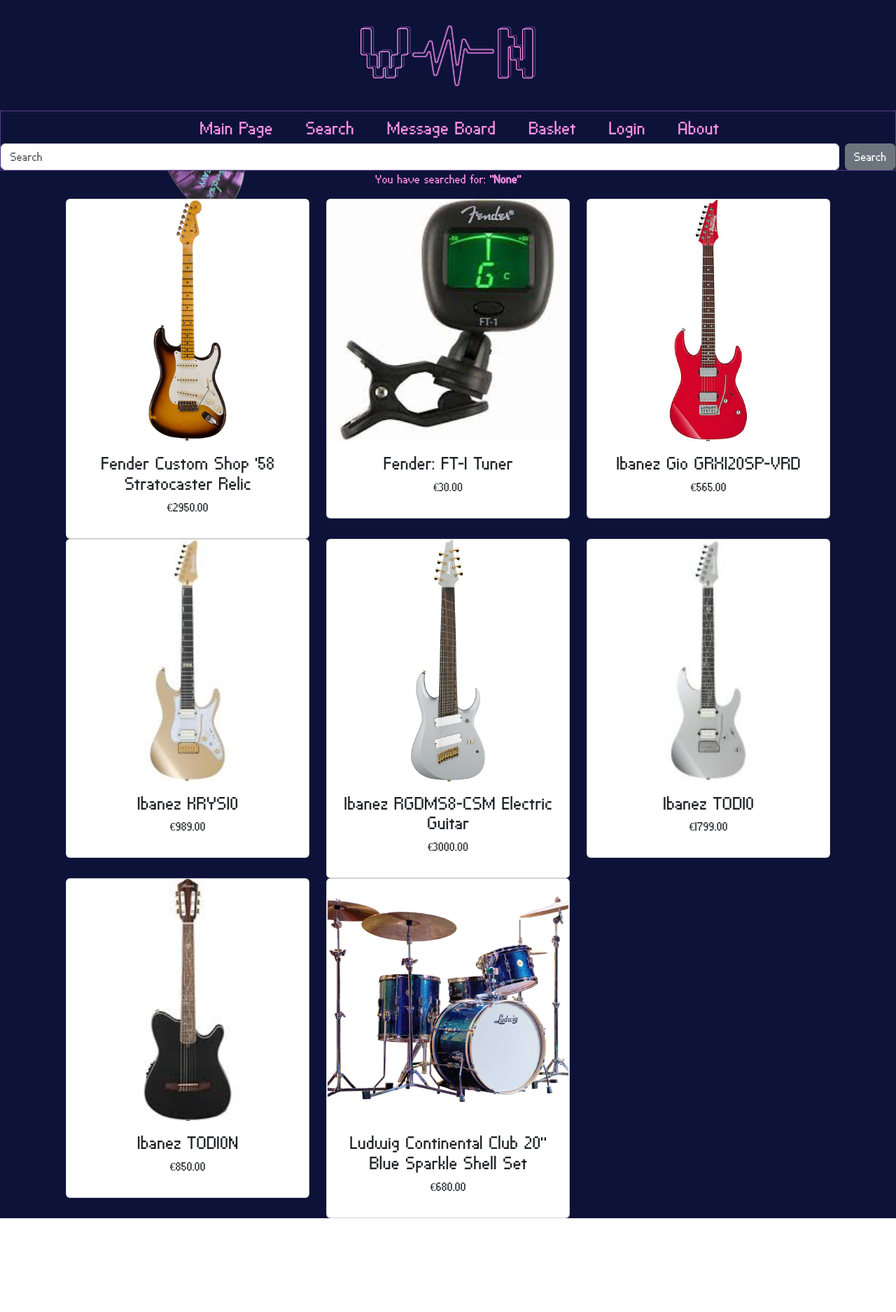
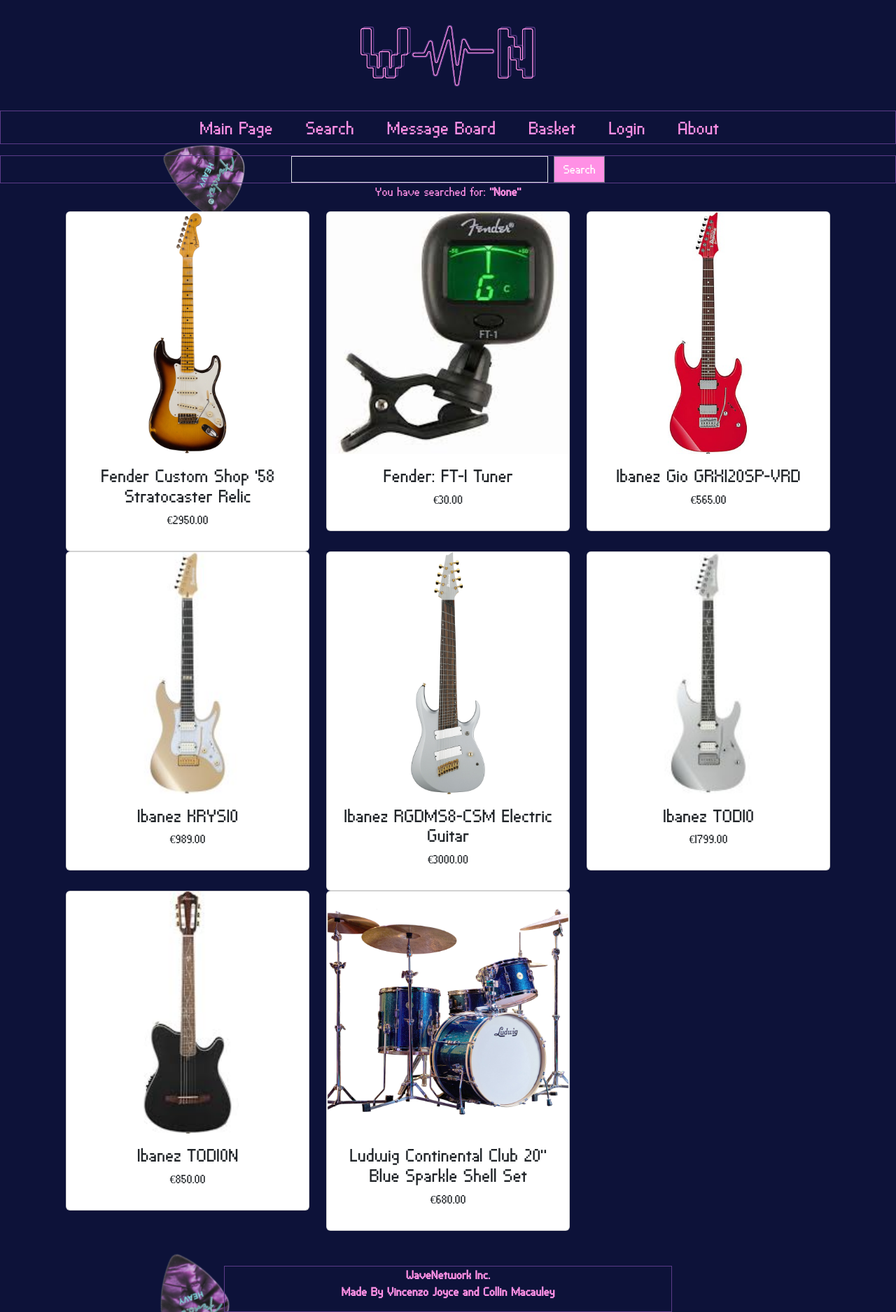
Before and after one commit to jkvince/django-instruments, a Django app: page /search/ in a window 1280 px wide. Shown: the whole page at 70% size. Before the commit the page ends 1741 px from the top, so only its background shows below. Run offline with Django 4.2, Linux system fonts and the light colour scheme; data comes from the database, SQL or seed files in the repository; both versions use the stored data as it was after the commit.

Commit message:
added footer, added comments, message board almost finished, improved styling, updated models image, updated search bar

```diff
--- a/accounts/templates/registration/signup.html
+++ b/accounts/templates/registration/signup.html
@@ -16,7 +16,8 @@
   {% if not form.is_valid %}
   <div class="mx-auto">
     <h1 class="my_title text-center">Create a new account</h1>
-    <div class="col-9 col-sm-9 col-md-6 col-lg-5 mx-auto bg-light text-center">
+    <div class="col-9 col-sm-9 col-md-6 col-lg-5 mx-auto bg-light text-center"
+      style="width: 75%;">
       <p>Enter the following information to create a new account.</p>
       <form method="post">
         <p>{{ form | crispy }}</p>
--- a/messageboard/templates/post_list.html
+++ b/messageboard/templates/post_list.html
@@ -10,9 +10,10 @@
 <div class="post">
     <article>
 
-        {% for post in post_detail %}
+        {% for post in post_list %}
             <div class="post-entry">
-                <h2><a href="{% url 'post_detail' post.pk %}">{{ post.title }}</a></h2>
+                <h2><a href="{{ post.get_absolute_url }}">{{ post.title }}</a> - {{ post.author }}</h2>
+                <p>{{ post.date }}</p>
             </div>
         {% endfor %}
 
--- a/search_app/templates/search.html
+++ b/search_app/templates/search.html
@@ -7,14 +7,16 @@
 Search - Wave Network
 {% endblock %}
 {% block content %}
+
+{% include 'search_bar.html' %}
+
 <div>
     <p class="text-center my_search_text">You have searched for: <b>"{{ query }}"</b></p>
 </div>
 <div class="container">
     <div class="row mx-auto">
         {% for product in product_list %}
-        <div class="my_bottom_margin col-9 col-sm-12 col-md-4 col-md-
-12 col-lg-4">
+        <div class="my_bottom_margin col-9 col-sm-12 col-md-4 col-md-12 col-lg-4">
             <div class="card text-center" style="min-width: 18rem;">
                 <a href="{% url 'shop:product_detail' product.category.slug product.slug %}"><img class="card-img-top my_image" src="{{product.image.url}}"
                         alt="{{product.name}}"></a>
--- /dev/null
+++ b/search_app/templates/search_bar.html
@@ -0,0 +1,10 @@
+{% load static %}
+<div class="wirebox">
+    <form class="d-flex" action="{% url 'search_app:searchResult' %}" method="get" style="width: 35%; margin: auto;">
+        <input class="form-control me-2" type="search" placeholder="" aria-label="Search" name="q"
+            style="background-color: #0d1239; color: #ff90e5; border-radius: 0;">
+        <button class="btn btn-secondary my-2 my-sm-0" type="submit"
+            style="background-color: #ff90e5; border-radius: 0;">Search
+        </button>
+      </form>
+</div>
--- a/shop/templates/base.html
+++ b/shop/templates/base.html
@@ -19,6 +19,8 @@
     {% block content %}
     {% endblock %}
 
+    {% include 'footer.html' %}
+
 </body>
 
 <script src="{% static 'javascript/script.js' %}"></script>
--- /dev/null
+++ b/shop/templates/footer.html
@@ -0,0 +1,9 @@
+{% load static %}
+
+<footer class="wirebox"
+    style="width: 50%; margin: auto; text-align: center; margin-top: 50px;">
+    <dl>
+        <dt>WaveNetwork Inc.</dt>
+        <dt>Made By Vincenzo Joyce and Collin Macauley</dt>
+    </dl>
+</footer>
--- a/shop/templates/navbar.html
+++ b/shop/templates/navbar.html
@@ -7,12 +7,8 @@
         <a href="{% url 'shop:main_page' %}"><li>Main Page</li></a>
         <a href="{% url 'shop:all_products' %}"><li>Search</li></a>
         <a href="{% url 'messageboard:post_list' %}"><li>Message Board</li></a>
-        <a href=""><li>Basket</li></a>
+        <a href="{% url 'cart:cart_detail' %}"><li>Basket</li></a>
         <a href="{% url 'accounts:signup' %}"><li>Login</li></a>
         <a href="{% url 'shop:about' %}"><li>About</li></a>
     </ul>
-    <form class="d-flex" action="{% url 'search_app:searchResult' %}" method="get">
-        <input class="form-control me-2" type="search" placeholder="Search" aria-label="Search" name="q">
-        <button class="btn btn-secondary my-2 my-sm-0" type="submit">Search</button>
-      </form>
 </nav>
--- a/static/css/style.css
+++ b/static/css/style.css
@@ -39,6 +39,11 @@
 /*
 -------NAV-------
 */
+
+nav {
+    margin-bottom: 1em;
+}
+
 
 nav ul {
     display: flex;
```
Also changed, not shown: messageboard/admin.py (+12 -2 lines), messageboard/models.py (+19 -1 lines), messageboard/templates/post_detail.html (+15 -4 lines), messageboard/views.py (+26 -11 lines), db.sqlite3, messageboard/migrations/0002_post_date_comment.py (added), messageboard/migrations/0003_comment_date.py (added), 1 other file.
